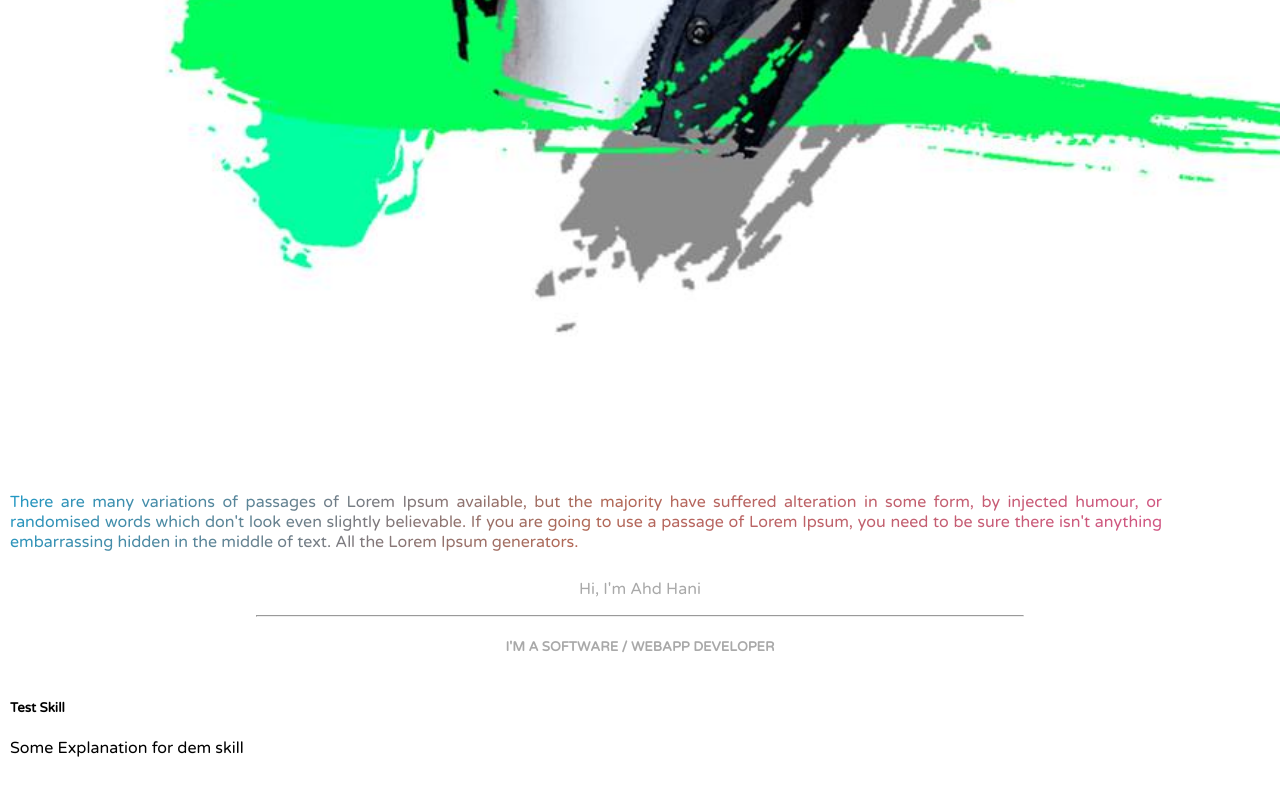
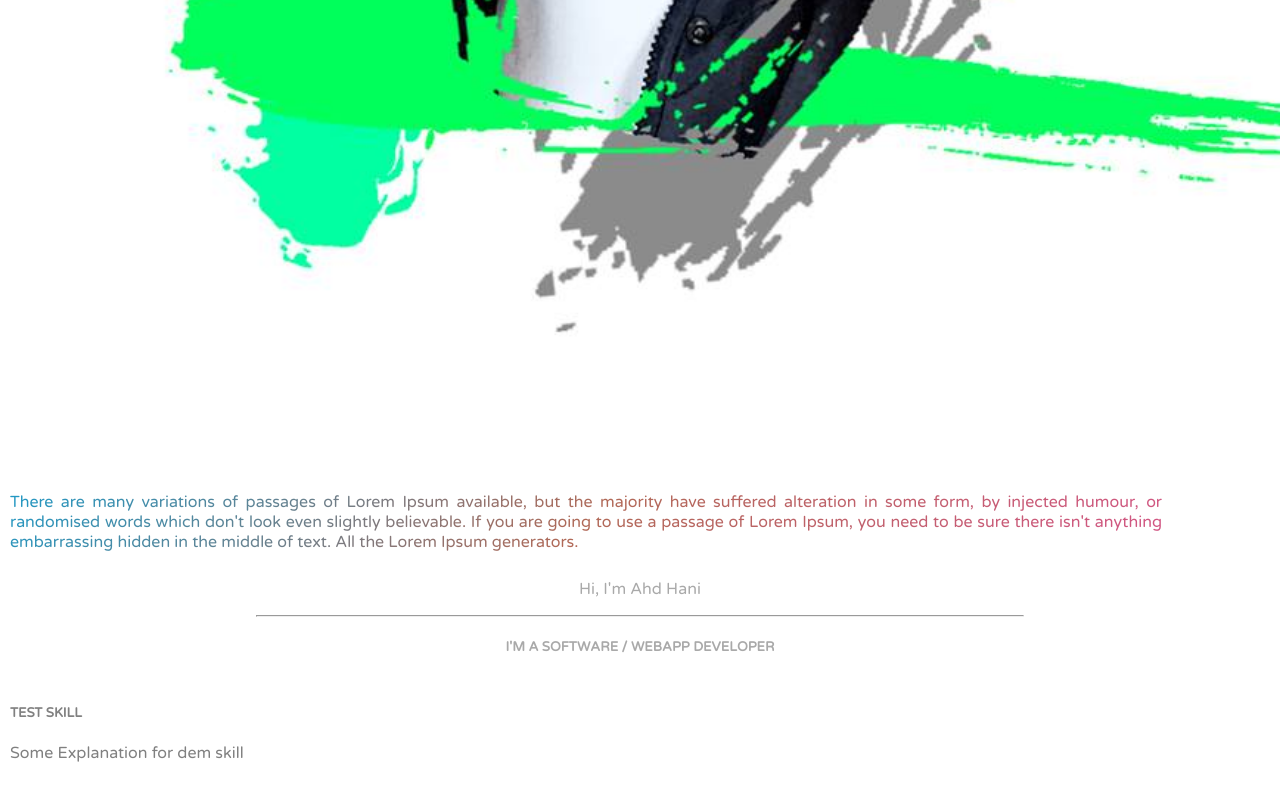
Before and after one commit to Zeus3hd/ahdhani, a React (Create React App) app: page / in a window 1280 px wide. Shown: the part 942-1742 px from the top of the page. Built offline with nearby package versions, Linux system fonts and the light colour scheme.

Commit message:
fixed overflow of skills

```diff
--- a/src/App.css
+++ b/src/App.css
@@ -84,6 +84,11 @@ a {
 }
 .skill-box {
   position: relative;
+  overflow: hidden;
+  color: grey;
+}
+.skill-box h5 {
+  text-transform: uppercase;
 }
 .item-1,
 .item-2,
@@ -107,9 +112,11 @@ a {
 @keyframes show {
   50% {
     left: 0;
+    opacity: 1;
   }
   100% {
     left: 100%;
+    opacity: 0;
   }
 }
 /* nav ul {
```
